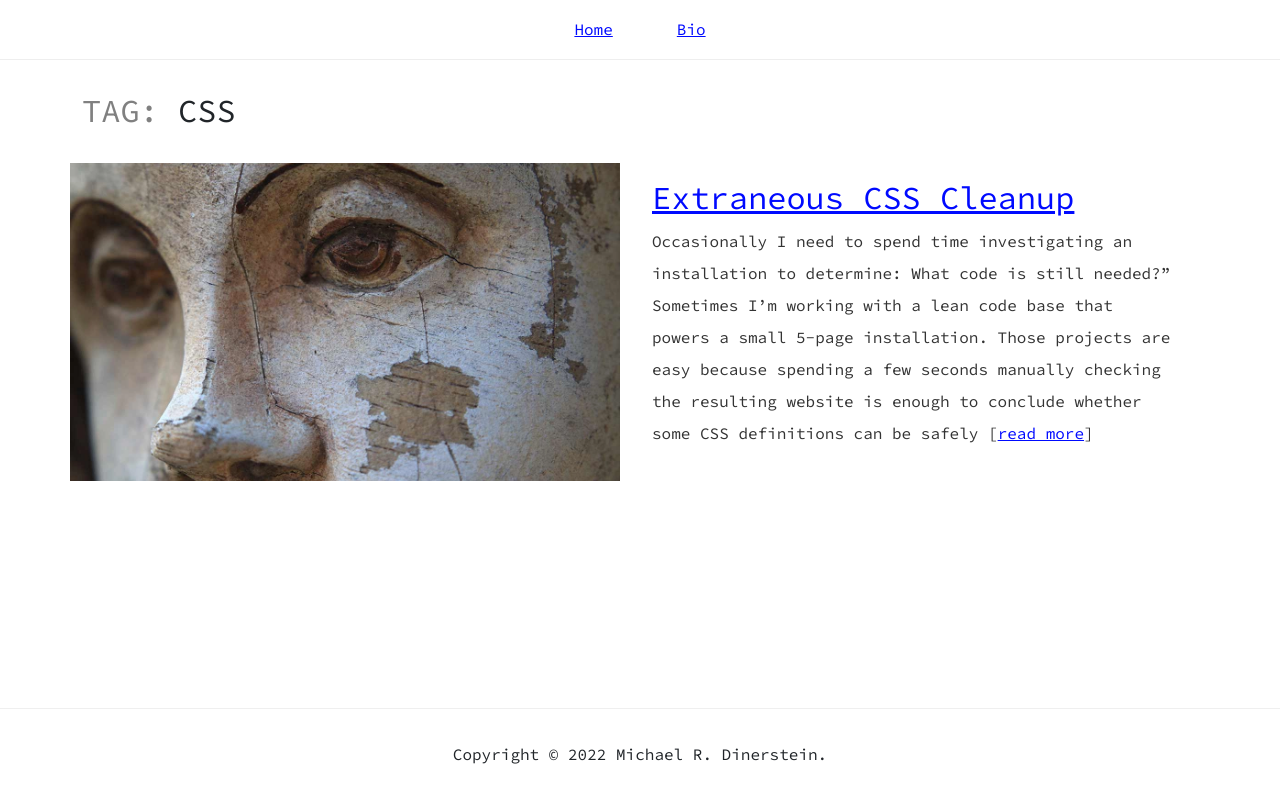
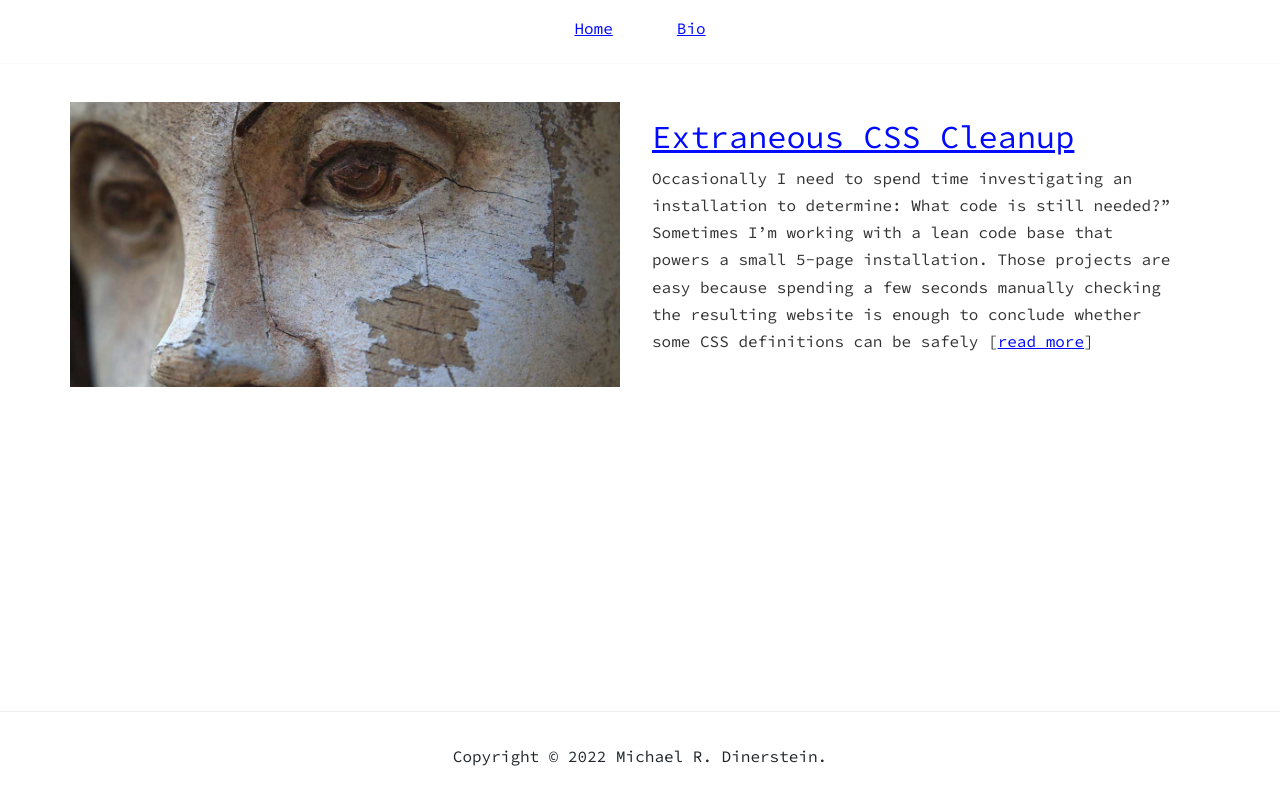
Before and after one commit to missionmike/missionmike.dev, a Next.js app: page /blog/tag/css in a window 1280 px wide. Built offline with nearby package versions, Linux system fonts and the light colour scheme.

Commit message:
update: mobile styles

```diff
--- a/components/Layout/Header/Header.module.scss
+++ b/components/Layout/Header/Header.module.scss
@@ -1,13 +1,18 @@
 @import 'styles/mixins.scss';
 
 .header {
-  position: sticky;
+  position: fixed;
   top: 0;
-  height: auto;
   width: 100%;
+  height: 4rem;
   padding: 0;
+  line-height: 0;
+  z-index: 11;
   background-color: white;
-  line-height: 0;
-  z-index: 10;
-  border-bottom: 1px solid #eee;
+  border-bottom: 1px solid #fafafa;
+
+  @include media-breakpoint-down(sm) {
+    background-color: transparent;
+    border-bottom: 0;
+  }
 }
--- a/components/Layout/Header/HeaderNav.module.scss
+++ b/components/Layout/Header/HeaderNav.module.scss
@@ -32,6 +32,7 @@
 .headerNavContainer {
   @include media-breakpoint-down(sm) {
     position: absolute;
+    padding-top: 4rem;
     left: 0;
     width: 100vw;
     height: 100vh;
@@ -51,7 +52,7 @@
   display: none;
   position: absolute;
   top: 0;
-  left: 0;
+  right: 0;
   z-index: 100;
   padding: 1rem;
   font-size: 2rem;
--- a/components/Layout/Header/HeaderNav.tsx
+++ b/components/Layout/Header/HeaderNav.tsx
@@ -6,6 +6,16 @@ import { useState } from 'react';
 
 const HeaderNav = () => {
   const [isOpen, setIsOpen] = useState(false);
+  const links = [
+    {
+      href: '/',
+      text: 'Home',
+    },
+    {
+      href: '/about',
+      text: 'Bio',
+    },
+  ];
 
   return (
     <>
@@ -15,12 +25,13 @@ const HeaderNav = () => {
       <div className={styles.headerNavContainer} data-open={isOpen}>
         <nav>
           <ul className={styles.headerNav}>
-            <li>
-              <Link href="/">Home</Link>
-            </li>
-            <li>
-              <Link href="/about">Bio</Link>
-            </li>
+            {links.map((link, index) => {
+              return (
+                <li key={`menu-item-${index}`} onClick={() => setIsOpen(false)}>
+                  <Link href={link.href}>{link.text}</Link>
+                </li>
+              );
+            })}
           </ul>
         </nav>
       </div>
--- a/pages/index.tsx
+++ b/pages/index.tsx
@@ -22,8 +22,8 @@ export default function Home({
   return (
     <Layout title={'Mission Mike | Developer Musings'}>
       <Container className={styles.index}>
-        <Row>
-          <Col className="w-50">
+        <Row className="flex-row">
+          <Col>
             <h1 className={styles.h1}>
               MissionMike<span className={styles.suffix}>.dev</span>
               <br />
--- a/styles/globals.scss
+++ b/styles/globals.scss
@@ -7,7 +7,7 @@
 * {
   box-sizing: border-box;
   font-family: 'Source Code Pro';
-  line-height: 1.7rem;
+  line-height: 1.5rem;
 }
 
 html,
@@ -56,6 +56,6 @@ h1 {
 p,
 .prose p {
   font-size: 1rem;
-  line-height: 2rem;
+  line-height: 1.7rem;
   color: #333;
 }
```
Also changed, not shown: styles/pages/index.module.scss (+5 -3 lines).
